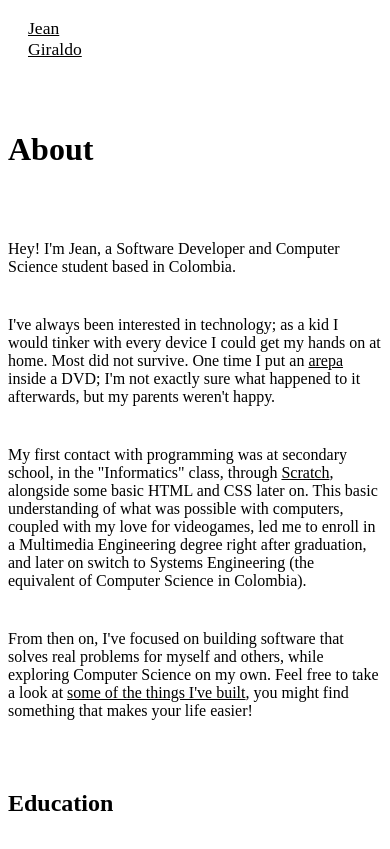
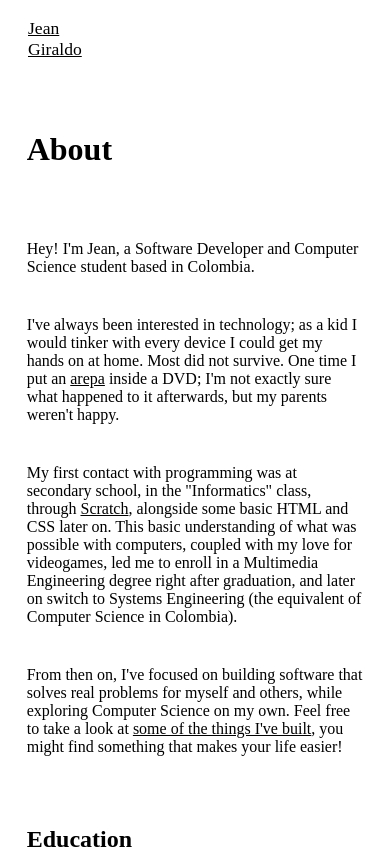
Before and after one commit to jeangiraldoo/jeangiraldoo.github.io, a SvelteKit app: page /about in a window 390 px wide. Shown: the top 849 px of the page. Built offline with nearby package versions, Linux system fonts and the light colour scheme.

Commit message:
chore: set remaining media queries to 768px

```diff
--- a/src/routes/about/+page.svelte
+++ b/src/routes/about/+page.svelte
@@ -187,4 +187,10 @@ section ul p span {
 	text-align: left;
 	max-width: 80ch;
 }
+
+@media (max-width: 768px) {
+	main {
+		width: 90%;
+	}
+}
 </style>
--- a/src/routes/blog/[slug]/+page.svelte
+++ b/src/routes/blog/[slug]/+page.svelte
@@ -47,7 +47,7 @@ header {
   margin: 0 10px;
 }
 
-@media (max-width: 1000px) {
+@media (max-width: 768px) {
   #content-container {
     width: 90%;
   }
```
